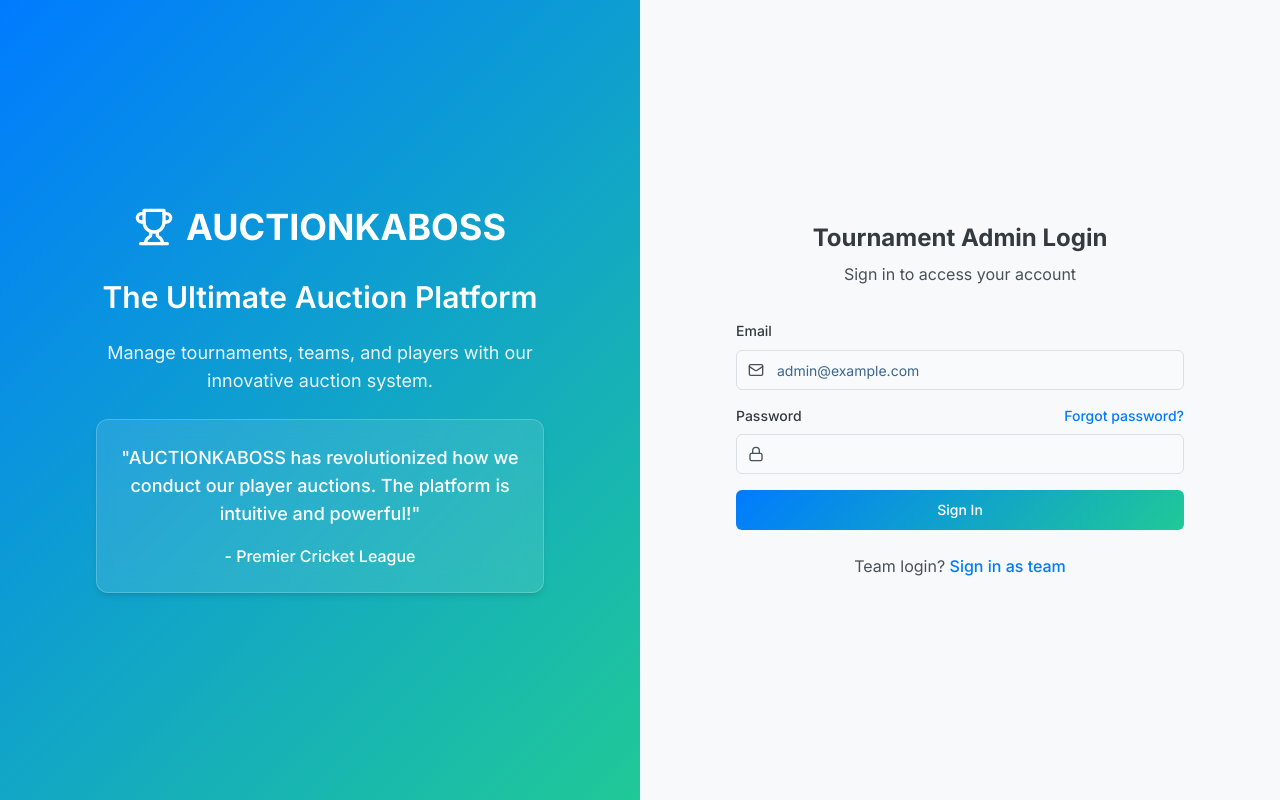
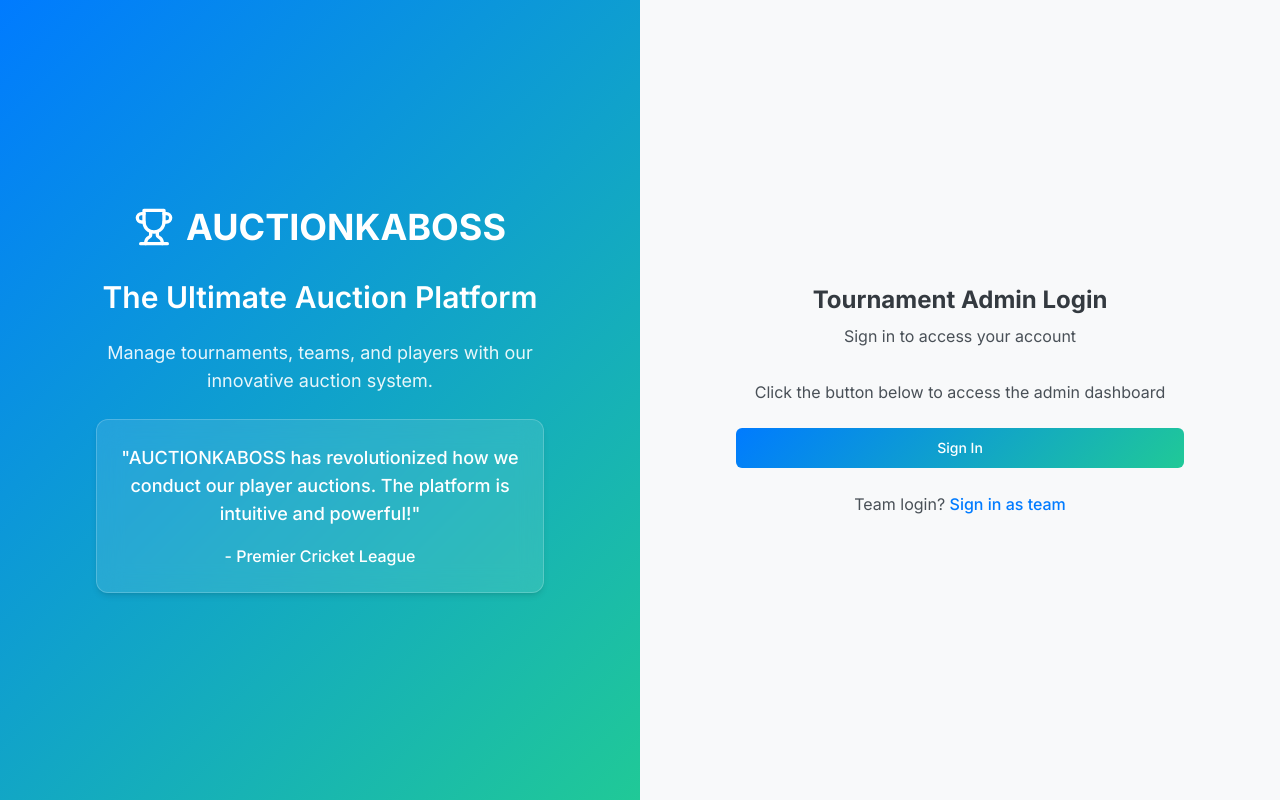
Before and after one commit to khanwaniaryan/auctionkabooss-arena-bids, a React (Vite) app: page /admin/login in a window 1280 px wide. Built offline with nearby package versions, Linux system fonts and the light colour scheme.

Commit message:
Remove email/password fields and redirect
Remove email and password fields from the login forms and implement redirection on sign-in.

```diff
--- a/src/pages/admin/AdminLogin.tsx
+++ b/src/pages/admin/AdminLogin.tsx
@@ -1,111 +1,40 @@
 
-import { useState, useContext } from "react";
+import { useContext } from "react";
 import { useNavigate } from "react-router-dom";
 import { AuthContext } from "@/App";
 import { Button } from "@/components/ui/button";
-import { Input } from "@/components/ui/input";
-import { Label } from "@/components/ui/label";
 import { useToast } from "@/hooks/use-toast";
 import AuthLayout from "@/components/layout/AuthLayout";
-import { Mail, Lock, Loader2 } from "lucide-react";
 
 const AdminLogin = () => {
-  const [email, setEmail] = useState("");
-  const [password, setPassword] = useState("");
-  const [isLoading, setIsLoading] = useState(false);
   const { toast } = useToast();
   const navigate = useNavigate();
   const { login } = useContext(AuthContext);
 
-  const handleSubmit = (e: React.FormEvent) => {
-    e.preventDefault();
-    setIsLoading(true);
-
-    // Simulate API call - in a real app, this would be a proper auth check
-    setTimeout(() => {
-      // For demo purposes, accept any email ending with @admin.com and password with min length 4
-      if (email.endsWith("@admin.com") && password.length >= 4) {
+  // Function to handle auto-login
+  const handleAutoLogin = () => {
     login("admin");
     navigate("/admin/dashboard");
     toast({
       title: "Login successful",
       description: "Welcome back to your admin dashboard",
     });
-      } else {
-        toast({
-          title: "Login failed",
-          description: "Invalid email or password",
-          variant: "destructive",
-        });
-      }
-      setIsLoading(false);
-    }, 1500);
   };
 
   return (
     <AuthLayout title="Tournament Admin Login" type="admin">
-      <form onSubmit={handleSubmit} className="space-y-4">
-        <div className="space-y-2">
-          <Label htmlFor="email">Email</Label>
-          <div className="relative">
-            <Mail className="absolute left-3 top-1/2 -translate-y-1/2 text-auction-steel h-4 w-4" />
-            <Input
-              id="email"
-              type="email"
-              placeholder="admin@example.com"
-              value={email}
-              onChange={(e) => setEmail(e.target.value)}
-              required
-              className="pl-10"
-            />
-          </div>
-        </div>
-
-        <div className="space-y-2">
-          <div className="flex justify-between items-center">
-            <Label htmlFor="password">Password</Label>
-            <a
-              href="#"
-              className="text-sm text-auction-blue hover:underline font-medium"
-              onClick={(e) => {
-                e.preventDefault();
-                toast({
-                  title: "Password Reset",
-                  description: "Password reset functionality would be implemented here",
-                });
-              }}
-            >
-              Forgot password?
-            </a>
-          </div>
-          <div className="relative">
-            <Lock className="absolute left-3 top-1/2 -translate-y-1/2 text-auction-steel h-4 w-4" />
-            <Input
-              id="password"
-              type="password"
-              value={password}
-              onChange={(e) => setPassword(e.target.value)}
-              required
-              className="pl-10"
-            />
-          </div>
-        </div>
+      <div className="space-y-6">
+        <p className="text-center text-auction-steel">
+          Click the button below to access the admin dashboard
+        </p>
 
         <Button
-          type="submit"
+          onClick={handleAutoLogin}
           className="w-full bg-auction-gradient hover:bg-auction-gradient-hover"
-          disabled={isLoading}
         >
-          {isLoading ? (
-            <>
-              <Loader2 className="mr-2 h-4 w-4 animate-spin" />
-              Signing in...
-            </>
-          ) : (
-            "Sign In"
-          )}
+          Sign In
         </Button>
-      </form>
+      </div>
     </AuthLayout>
   );
 };
--- a/src/pages/team/TeamLogin.tsx
+++ b/src/pages/team/TeamLogin.tsx
@@ -1,110 +1,41 @@
 
-import { useState, useContext } from "react";
+import { useEffect, useContext } from "react";
 import { useNavigate } from "react-router-dom";
 import { AuthContext } from "@/App";
 import { Button } from "@/components/ui/button";
-import { Input } from "@/components/ui/input";
-import { Label } from "@/components/ui/label";
 import { useToast } from "@/hooks/use-toast";
 import AuthLayout from "@/components/layout/AuthLayout";
-import { User, Lock, Loader2 } from "lucide-react";
+import { Loader2 } from "lucide-react";
 
 const TeamLogin = () => {
-  const [teamId, setTeamId] = useState("");
-  const [password, setPassword] = useState("");
-  const [isLoading, setIsLoading] = useState(false);
   const { toast } = useToast();
   const navigate = useNavigate();
   const { login } = useContext(AuthContext);
 
-  const handleSubmit = (e: React.FormEvent) => {
-    e.preventDefault();
-    setIsLoading(true);
-
-    // Simulate API call - in a real app, this would be a proper auth check
-    setTimeout(() => {
-      // For demo purposes, accept any teamId and password with min length 4
-      if (teamId.length >= 4 && password.length >= 4) {
+  // Function to handle auto-login
+  const handleAutoLogin = () => {
     login("team");
     navigate("/team/dashboard");
     toast({
       title: "Login successful",
       description: "Welcome to the auction dashboard",
     });
-      } else {
-        toast({
-          title: "Login failed",
-          description: "Invalid team ID or password",
-          variant: "destructive",
-        });
-      }
-      setIsLoading(false);
-    }, 1500);
   };
 
   return (
     <AuthLayout title="Team Login" subtitle="Sign in to participate in auctions" type="team">
-      <form onSubmit={handleSubmit} className="space-y-4">
-        <div className="space-y-2">
-          <Label htmlFor="teamId">Team ID</Label>
-          <div className="relative">
-            <User className="absolute left-3 top-1/2 -translate-y-1/2 text-auction-steel h-4 w-4" />
-            <Input
-              id="teamId"
-              placeholder="Your team ID"
-              value={teamId}
-              onChange={(e) => setTeamId(e.target.value)}
-              required
-              className="pl-10"
-            />
-          </div>
-        </div>
-
-        <div className="space-y-2">
-          <div className="flex justify-between items-center">
-            <Label htmlFor="password">Password</Label>
-            <a
-              href="#"
-              className="text-sm text-auction-blue hover:underline font-medium"
-              onClick={(e) => {
-                e.preventDefault();
-                toast({
-                  title: "Password Reset",
-                  description: "Password reset functionality would be implemented here",
-                });
-              }}
-            >
-              Forgot password?
-            </a>
-          </div>
-          <div className="relative">
-            <Lock className="absolute left-3 top-1/2 -translate-y-1/2 text-auction-steel h-4 w-4" />
-            <Input
-              id="password"
-              type="password"
-              value={password}
-              onChange={(e) => setPassword(e.target.value)}
-              required
-              className="pl-10"
-            />
-          </div>
-        </div>
+      <div className="space-y-6">
+        <p className="text-center text-auction-steel">
+          Click the button below to access the team dashboard
+        </p>
 
         <Button
-          type="submit"
+          onClick={handleAutoLogin}
           className="w-full bg-auction-gradient hover:bg-auction-gradient-hover"
-          disabled={isLoading}
         >
-          {isLoading ? (
-            <>
-              <Loader2 className="mr-2 h-4 w-4 animate-spin" />
-              Signing in...
-            </>
-          ) : (
-            "Sign In"
-          )}
+          Sign In
         </Button>
-      </form>
+      </div>
     </AuthLayout>
   );
 };
```
Lines whose indentation alone changed are shown as unchanged.
